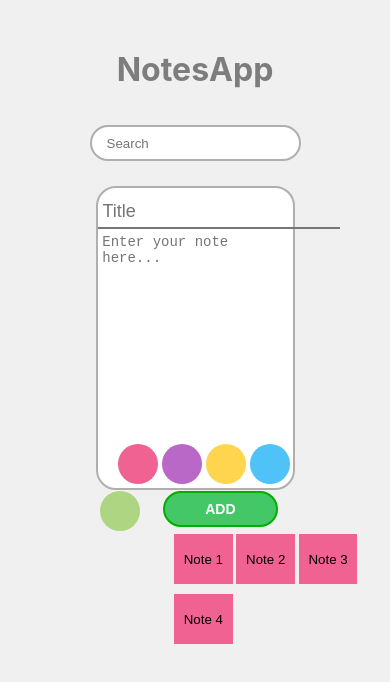
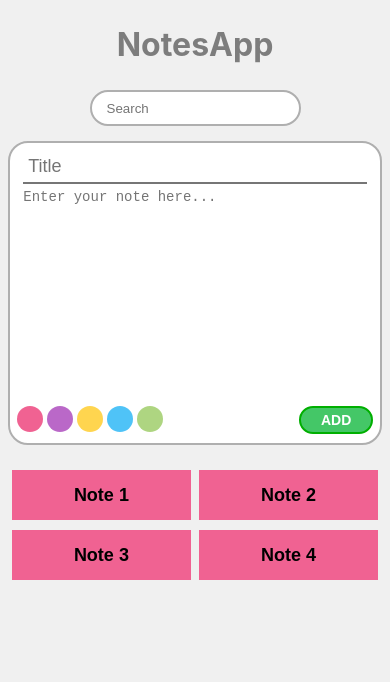
Before and after one commit to BeyzaaKoroglu/React-NotesApp, a React (Create React App) app: page / in a window 390 px wide. Shown: the top 682 px of the page. Built offline with nearby package versions, Linux system fonts and the light colour scheme.

Commit message:
made responsive

```diff
--- a/src/styles/header.css
+++ b/src/styles/header.css
@@ -3,3 +3,15 @@ h1 {
   margin-top: 0;
   padding-top: 50px;
 }
+
+@media (max-width: 767px) {
+  h1 {
+    padding-top: 40px;
+  }
+}
+
+@media (max-width: 479px) {
+  h1 {
+    padding-top: 25px;
+  }
+}
--- a/src/styles/newNote.css
+++ b/src/styles/newNote.css
@@ -32,21 +32,6 @@
   scrollbar-color: rgb(100, 100, 100) transparent;
 }
 
-/* Works on Chrome, Edge, and Safari */
-.note::-webkit-scrollbar {
-  width: 10px;
-}
-
-.note::-webkit-scrollbar-track {
-  background: transparent;
-}
-
-.note::-webkit-scrollbar-thumb {
-  background-color: rgb(100, 100, 100);
-  border-radius: 20px;
-  border: 3px solid transparent;
-}
-
 .colorBtn {
   float: left;
   border: none;
@@ -70,3 +55,49 @@
   margin: 5px 15px 2px 2px;
   border-radius: 20px;
 }
+
+@media (max-width: 820px) {
+  .newNote {
+    width: 60%;
+  }
+}
+
+@media (max-width: 767px) {
+  .newNote {
+    width: 70%;
+  }
+
+  .colorBtn {
+    padding: 17px;
+    margin: 8px 2px 2px 2px;
+  }
+
+  .colorBtn:nth-child(3) {
+    margin-left: 10px;
+  }
+
+  .submitBtn {
+    padding: 7px 30px;
+    margin: 8px 10px 2px 2px;
+  }
+}
+
+@media (max-width: 479px) {
+  .newNote {
+    width: 95%;
+  }
+
+  .colorBtn {
+    padding: 13px;
+    margin: 12px 2px 2px 2px;
+  }
+
+  .colorBtn:nth-child(3) {
+    margin-left: 7px;
+  }
+
+  .submitBtn {
+    padding: 4px 20px;
+    margin: 12px 7px 2px 2px;
+  }
+}
--- a/src/styles/notes.css
+++ b/src/styles/notes.css
@@ -17,6 +17,8 @@
 }
 
 .collapseBtn {
+  font-weight: bold;
+  font-size: 18px;
   width: 100%;
   height: 50px;
   border: none;
@@ -30,3 +32,31 @@
 .hidden {
   display: none;
 }
+
+@media (max-width: 820px) {
+  .allNotes {
+    width: 60%;
+  }
+}
+
+@media (max-width: 767px) {
+  .allNotes {
+    width: 85%;
+  }
+}
+
+@media (max-width: 479px) {
+  .allNotes {
+    width: 100%;
+  }
+  .noteBlock {
+    width: 46%;
+    margin: 5px 1%;
+  }
+  .noteBlock:nth-child(3n + 1) {
+    margin-left: 1%;
+  }
+  .noteBlock:nth-child(2n + 1) {
+    margin-left: 3%;
+  }
+}
--- a/src/styles/search.css
+++ b/src/styles/search.css
@@ -7,3 +7,23 @@
   padding-right: 15px;
   margin: 15px auto;
 }
+
+@media (max-width: 820px) {
+  .search {
+    min-width: 30%;
+    margin: 10px auto;
+  }
+}
+
+@media (max-width: 767px) {
+  .search {
+    min-width: 40%;
+    margin: 10px auto;
+  }
+}
+
+@media (max-width: 479px) {
+  .search {
+    margin: 5px auto;
+  }
+}
```
